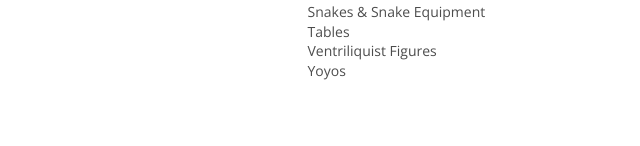
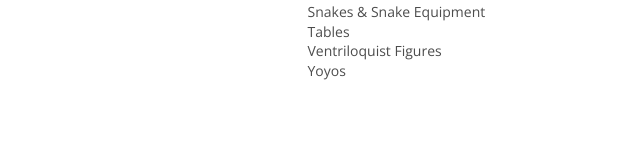
Before and after one commit to ksliv282/Jumpstart, a plain HTML site: page index.html in a window 1280 px wide. Shown: the part 1199-1345 px from the top of the page, 640-1280 px from the left. Drawn offline with nearby package versions, Linux system fonts and the light colour scheme.

Commit message:
checked steps outlined by codecademy

```diff
--- a/index.html
+++ b/index.html
@@ -91,7 +91,7 @@
           <li>Plants</li>
           <li>Snakes & Snake Equipment</li>
           <li>Tables</li>
-          <li>Ventriliquist Figures</li>
+          <li>Ventriloquist Figures</li>
           <li>Yoyos</li>
         </ul>
       </div>
```
